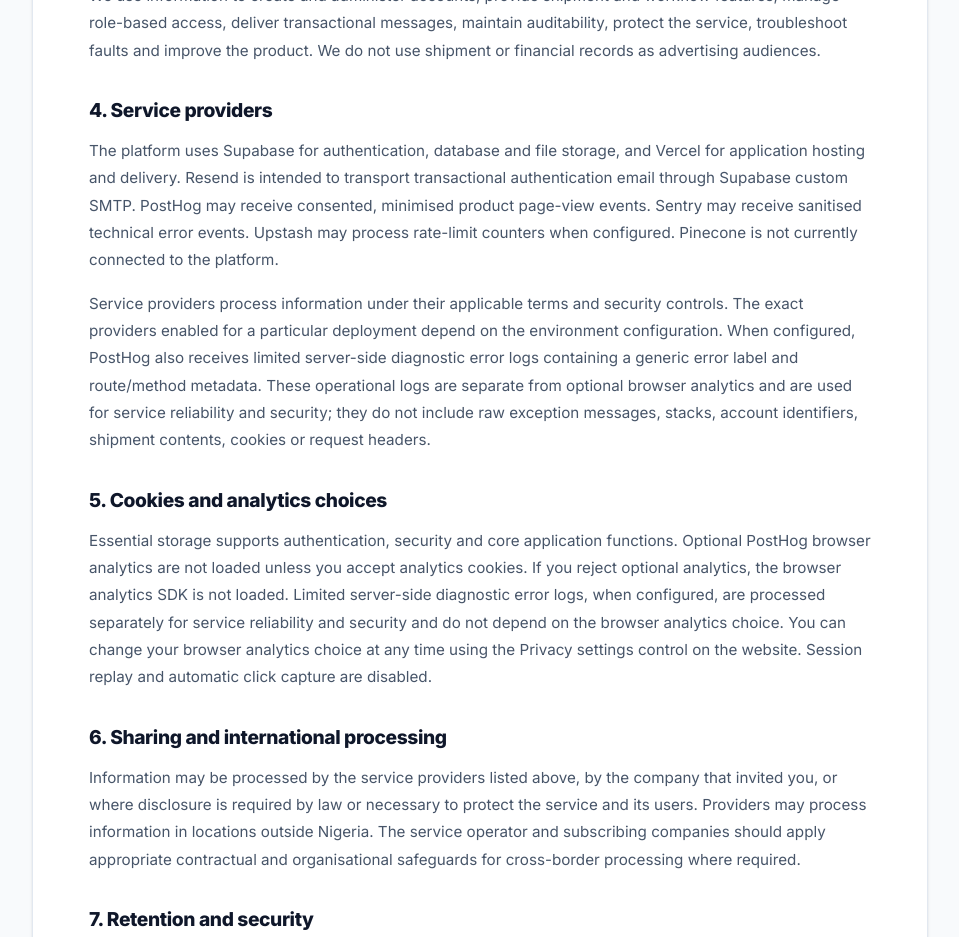
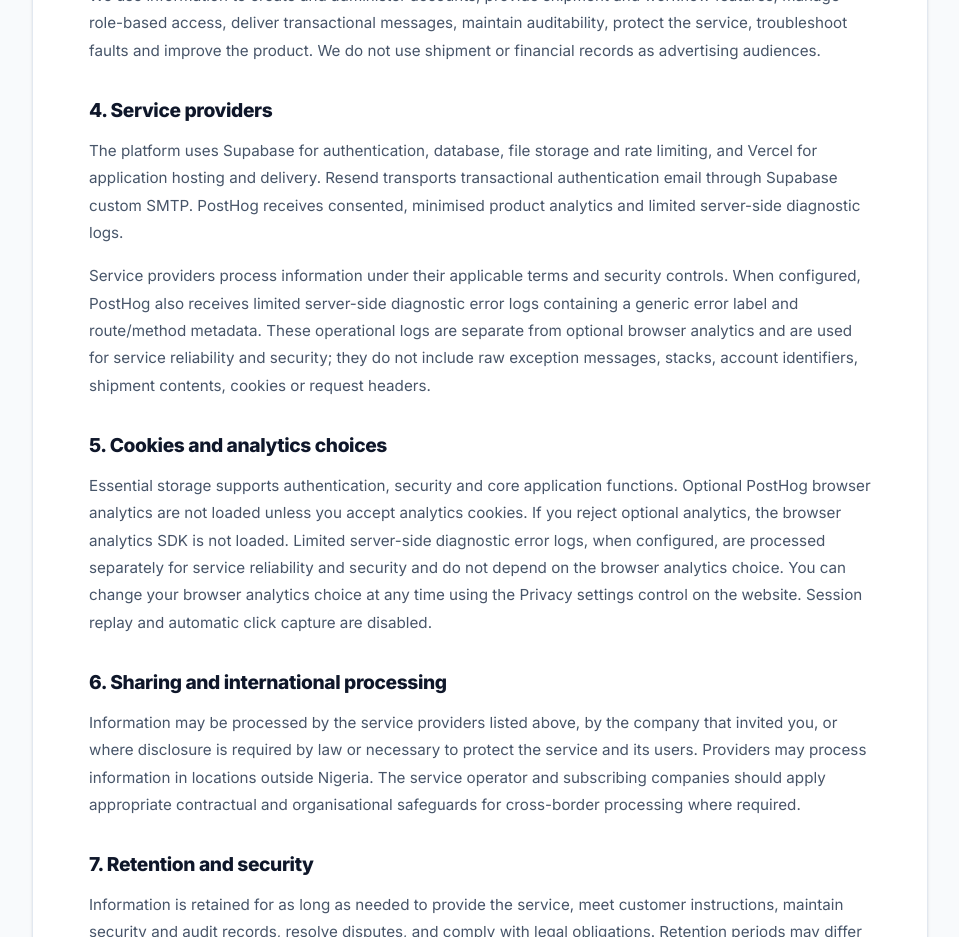
Before and after one commit to Olamide1255/logistics-portal, a Next.js app: page /privacy in a window 1280 px wide. Shown: the part 1080-2017 px from the top of the page, without its empty margins (160-1119 px from the left). Built offline with nearby package versions, Linux system fonts and the light colour scheme; no server answers.

Commit message:
Simplify integrations: retain PostHog and Resend

```diff
--- a/app/privacy/page.tsx
+++ b/app/privacy/page.tsx
@@ -35,8 +35,8 @@ export default function PrivacyPolicyPage() {
           <h2>3. Why we use information</h2>
           <p>We use information to create and administer accounts, provide shipment and workflow features, manage role-based access, deliver transactional messages, maintain auditability, protect the service, troubleshoot faults and improve the product. We do not use shipment or financial records as advertising audiences.</p>
           <h2>4. Service providers</h2>
-          <p>The platform uses Supabase for authentication, database and file storage, and Vercel for application hosting and delivery. Resend is intended to transport transactional authentication email through Supabase custom SMTP. PostHog may receive consented, minimised product page-view events. Sentry may receive sanitised technical error events. Upstash may process rate-limit counters when configured. Pinecone is not currently connected to the platform.</p>
-          <p>Service providers process information under their applicable terms and security controls. The exact providers enabled for a particular deployment depend on the environment configuration. When configured, PostHog also receives limited server-side diagnostic error logs containing a generic error label and route/method metadata. These operational logs are separate from optional browser analytics and are used for service reliability and security; they do not include raw exception messages, stacks, account identifiers, shipment contents, cookies or request headers.</p>
+          <p>The platform uses Supabase for authentication, database, file storage and rate limiting, and Vercel for application hosting and delivery. Resend transports transactional authentication email through Supabase custom SMTP. PostHog receives consented, minimised product analytics and limited server-side diagnostic logs.</p>
+          <p>Service providers process information under their applicable terms and security controls. When configured, PostHog also receives limited server-side diagnostic error logs containing a generic error label and route/method metadata. These operational logs are separate from optional browser analytics and are used for service reliability and security; they do not include raw exception messages, stacks, account identifiers, shipment contents, cookies or request headers.</p>
           <h2>5. Cookies and analytics choices</h2>
           <p>Essential storage supports authentication, security and core application functions. Optional PostHog browser analytics are not loaded unless you accept analytics cookies. If you reject optional analytics, the browser analytics SDK is not loaded. Limited server-side diagnostic error logs, when configured, are processed separately for service reliability and security and do not depend on the browser analytics choice. You can change your browser analytics choice at any time using the Privacy settings control on the website. Session replay and automatic click capture are disabled.</p>
           <h2>6. Sharing and international processing</h2>
```
